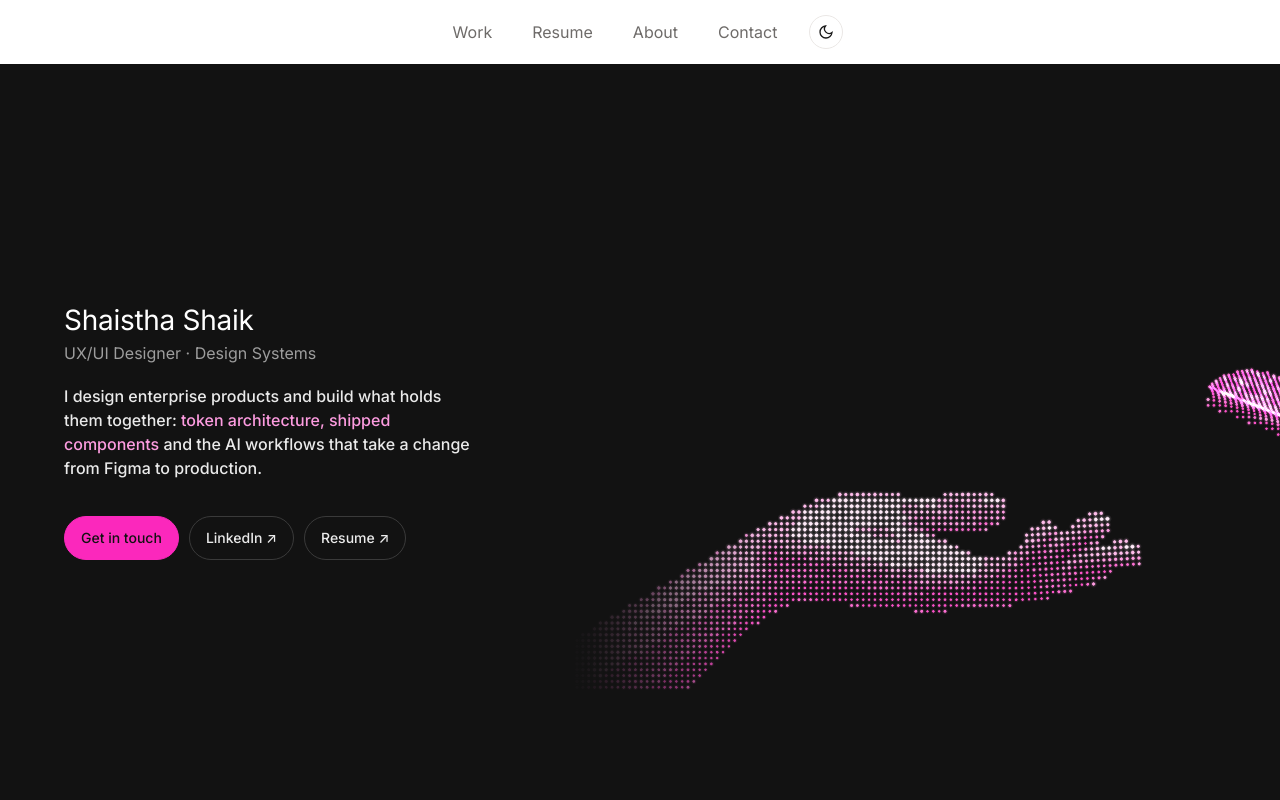
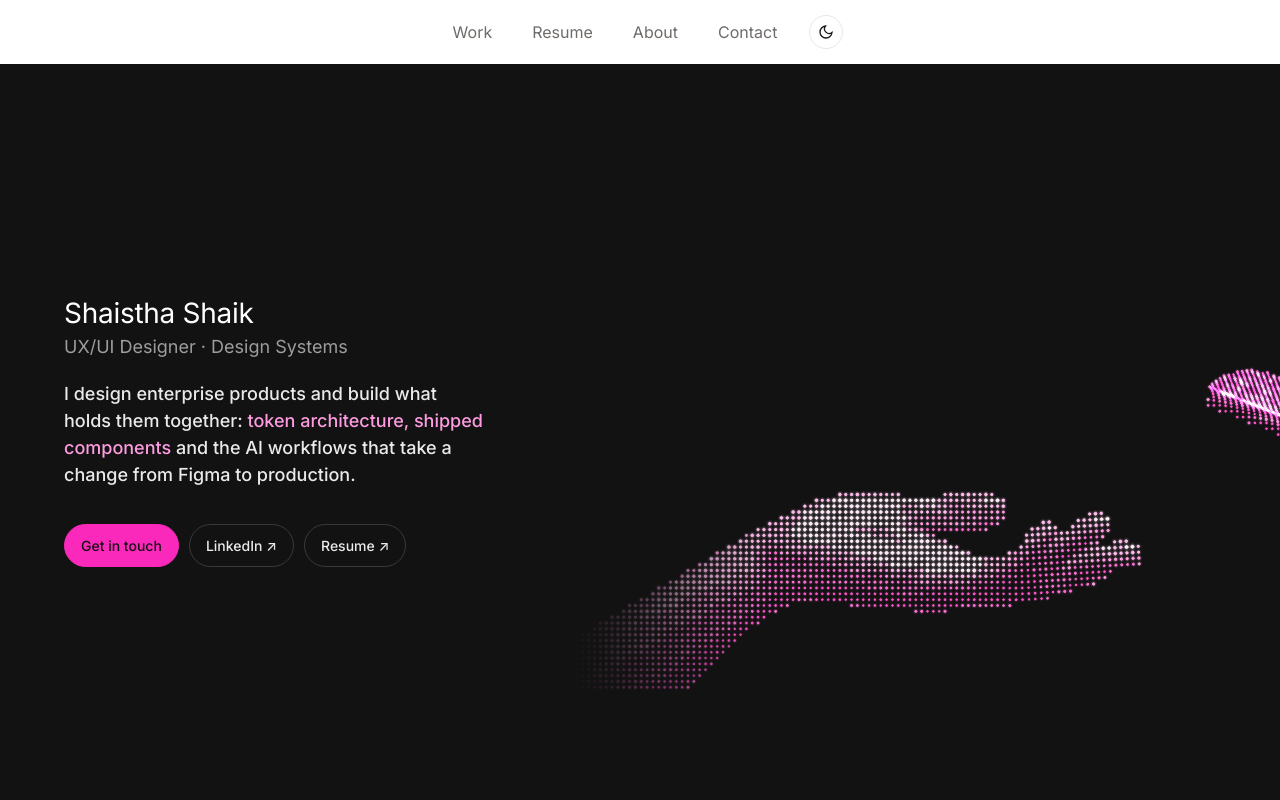
Before and after one commit to Shaistha6/portfolio, a plain HTML site: page index.html in a window 1280 px wide. Shown: the top 800 px of the page. Drawn offline with Linux system fonts and the light colour scheme.

Commit message:
Hero subtext 18px

```diff
--- a/style.css
+++ b/style.css
@@ -459,3 +459,6 @@ details.mod .fig { margin: 0 0 20px; }
 .tds-pair { display: grid; grid-template-columns: 1fr 1fr; gap: 20px; align-items: start; margin-bottom: 8px; }
 .tds-stack { display: grid; gap: 0; }
 @media (max-width: 700px) { .tds-pair { grid-template-columns: 1fr; gap: 0; } }
+
+/* Home hero subtext 18px */
+.hero-copy .role, .hero-copy .statement { font-size: 18px; }
```
